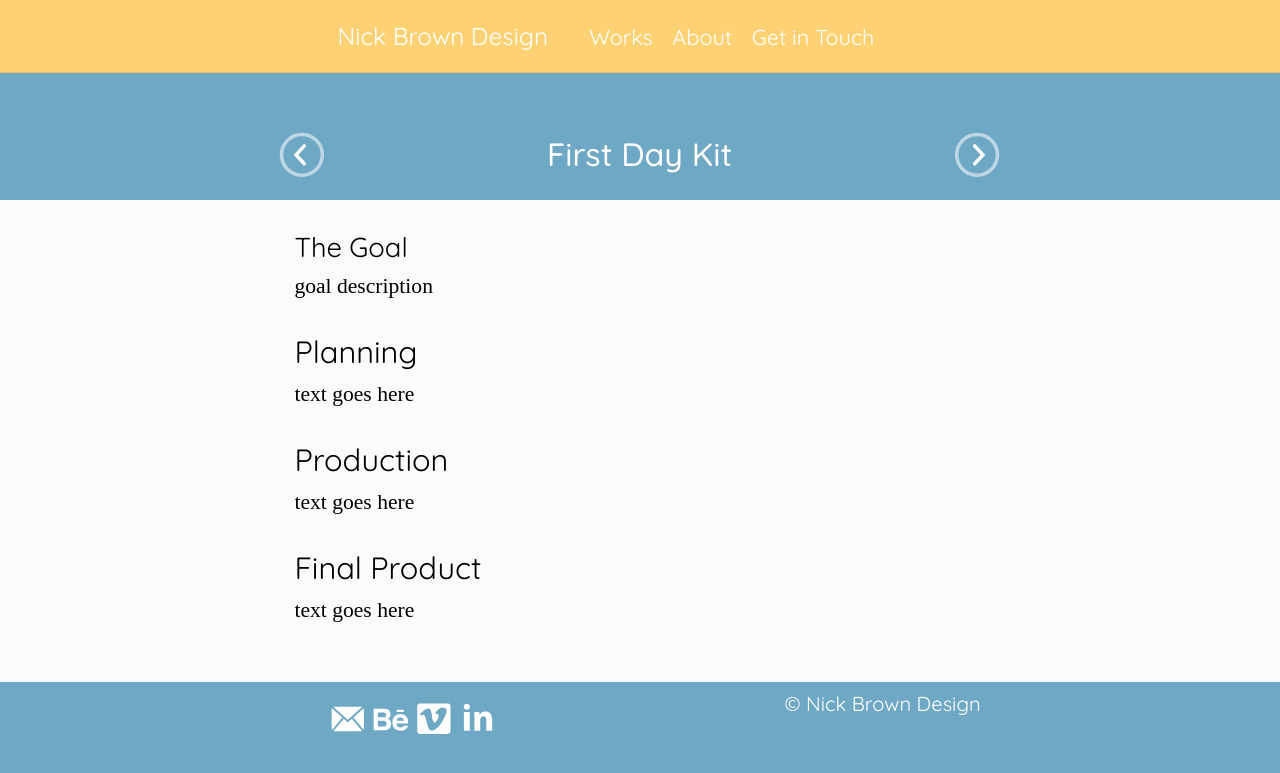
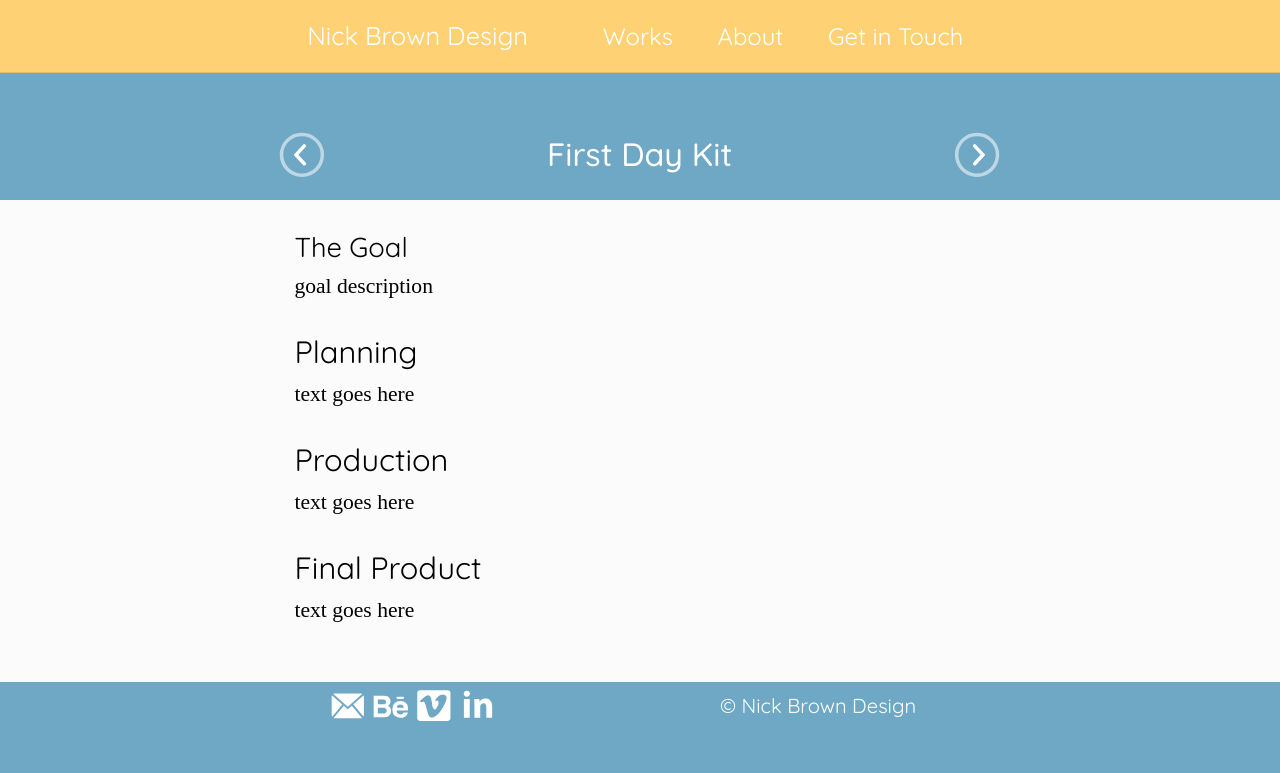
Before and after one commit to nicktgbrown/portfolio-site, a Jekyll site: the page built from case4.html, in a window 1280 px wide. Shown: the top 773 px of the page. Built offline with Jekyll 4.4.1, drawn with Linux system fonts in a browser that asks for light colours; some web fonts are replaced.

Commit message:
Change header to a grid rather than list

```diff
--- a/_layouts/default.html
+++ b/_layouts/default.html
@@ -15,28 +15,34 @@
   <link href="https://fonts.googleapis.com/css?family=Quattrocento" rel="stylesheet">
 </head>
 <body>
-  <header class="header island-1-8">
-      <nav class="gutter-1-2 pad-t-1-2 pad-b-1-2 max-length">
-        <ul class="list-group-inline push-0">
-          <li class="gutter">
-            <a href="{{site.baseurl}}/index" class="giga active">Nick Brown Design</a>
-          </li>
-          <li class="gutter-1-4 nav">
-            <a href="{{site.baseurl}}/case1" class="mega">Works</a>
-          </li>
-          <li class="gutter-1-4 nav">
-            <a href="{{site.baseurl}}/about" class="mega">About</a>
-          </li>
-          <li class="gutter-1-4 nav">
-            <a href="{{site.baseurl}}/contact" class="mega">Get in Touch</a>
-          </li>
-        </ul>
-      </nav>
+
+  <header class="header island-1-8 center">
+    <nav class="gutter pad-t-1-2 pad-b-1-2 max-length">
+      <div class="grid grid-middle">
+        <div class="unit unit-xs-1-2 unit-s-1-2 unit-m-1-3 unit-l-1-3 unit-xl-1-3">
+          <a href="{{site.baseurl}}/index" class="giga active">Nick Brown Design</a>
+        </div>
+        <div class="unit unit-xs-hidden unit-s-hidden unit-m-2-3 unit-l-2-3 unit-xl-2-3 nav">
+          <div class="grid">
+            <div class="unit unit-xs-hidden unit-s-hidden unit-m-1-3 unit-l-1-3 unit-xl-1-3">
+              <a href="{{site.baseurl}}/case1" class="mega right">Works</a>
+            </div>
+            <div class="unit unit-xs-hidden unit-s-hidden unit-m-1-3 unit-l-1-3 unit-xl-1-3 unit-content-center-horizontal">
+              <a href="{{site.baseurl}}/about" class="mega">About</a>
+            </div>
+            <div class="unit unit-xs-hidden unit-s-hidden unit-m-1-3 unit-l-1-3 unit-xl-1-3">
+              <a href="{{site.baseurl}}/contact" class="mega left">Get in Touch</a>
+            </div>
+          </div>
+        </div>
+      </div>
+    </nav>
   </header>
+
   <main>
   {{content}}
   </main>
-  <footer class="max-length gutter-1-4 pad-t-1-4">
+  <footer class="max-length gutter-1-4 pad-t-1-4 pad-b-1-4">
     <div class="grid grid-middle max-length">
       <div class="unit unit-xs-1-2 unit-s-1-2 unit-m-1-2 unit-l-1-2 unit-xl-1-2">
         <div class="grid grid-middle">
@@ -70,8 +76,8 @@
           </div>
         </div>
       </div>
-      <div class="unit unit-xs-1-2 unit-s-1-2 unit-m-1-2 unit-l-1-2 unit-xl-1-2">
-        <h4 class="kilo right gutter-1-2">© Nick Brown Design</h4>
+      <div class="unit unit-xs-1-2 unit-s-1-2 unit-m-1-2 unit-l-1-2 unit-xl-1-2 unit-content-center-vertical">
+        <h4 class="kilo right gutter-1-2 push-0">© Nick Brown Design</h4>
       </div>
     </div>
   </footer>
--- a/case4.html
+++ b/case4.html
@@ -3,19 +3,19 @@ layout: default
 title: First Day Kit
 ---
 
-<div class="banner-2 pad-t-2 pad-b-1-2">
+<div class="banner-2 pad-t-2 pad-b-1-2 gutter-2">
   <div class="grid max-length grid-middle">
-    <div class="unit unit-xs-1-3 unit-s-1-3 unit-m-1-3 unit-l-1-3 unit-xl-1-3 push-1-4">
+    <div class="unit unit-xs-1-4 unit-s-1-4 unit-m-1-4 unit-l-1-4 unit-xl-1-4 push-1-4">
       <a href="case3.html">
         <i class="icon i-48">
             <img src="{{site.baseurl}}/images/nav-left.svg" class="img-flex" alt="go left">
         </i>
       </a>
     </div>
-    <div class="unit unit-xs-1-3 unit-s-1-3 unit-m-1-3 unit-l-1-3 unit-xl-1-3">
+    <div class="unit unit-xs-1-2 unit-s-1-2 unit-m-1-2 unit-l-1-2 unit-xl-1-2">
       <h2 class="push-1-4 peta text-center">First Day Kit</h2>
     </div>
-    <div class="unit unit-xs-1-3 unit-s-1-3 unit-m-1-3 unit-l-1-3 unit-xl-1-3 push-1-4">
+    <div class="unit unit-xs-1-4 unit-s-1-4 unit-m-1-4 unit-l-1-4 unit-xl-1-4 push-1-4">
       <a href="case1.html">
         <i class="icon i-48 right">
             <img src="{{site.baseurl}}/images/nav-right.svg" class="img-flex" alt="go right">
@@ -24,7 +24,7 @@ title: First Day Kit
     </div>
   </div>
 </div>
-<div class="case pad-b">
+<div class="case pad-b gutter-2">
   <div class="center wrapper pad-t max-length">
     <h3 class="tera push-1-4">The Goal</h3>
     <p class="mega push-0">goal description</p>
--- a/contact.html
+++ b/contact.html
@@ -3,9 +3,9 @@ layout: default
 title: Contact
 ---
 
-<div class="max-length center wrapper">
+<div class="case pad-b">
   <div class="pad-t-2 banner-2 pad-b-1-2">
-    <h2 class="push-1-4 text-center peta">About</h2>
+    <h2 class="push-1-4 text-center peta max-length">Get in Touch!</h2>
   </div>
   <div class="max-length center wrapper">
     <p class="mega push-1-2 pad-t">Hi! I'm Nick! Ottawa based, but locally grown! I've been known to design things, and tend to really enjoy it! You can catch me normally working with websites or illustration, but UX design is also a personal favourite of mine!</p>
```
Also changed, not shown: case1.html (+5 -5 lines), case2.html (+5 -5 lines), case3.html (+5 -5 lines).
